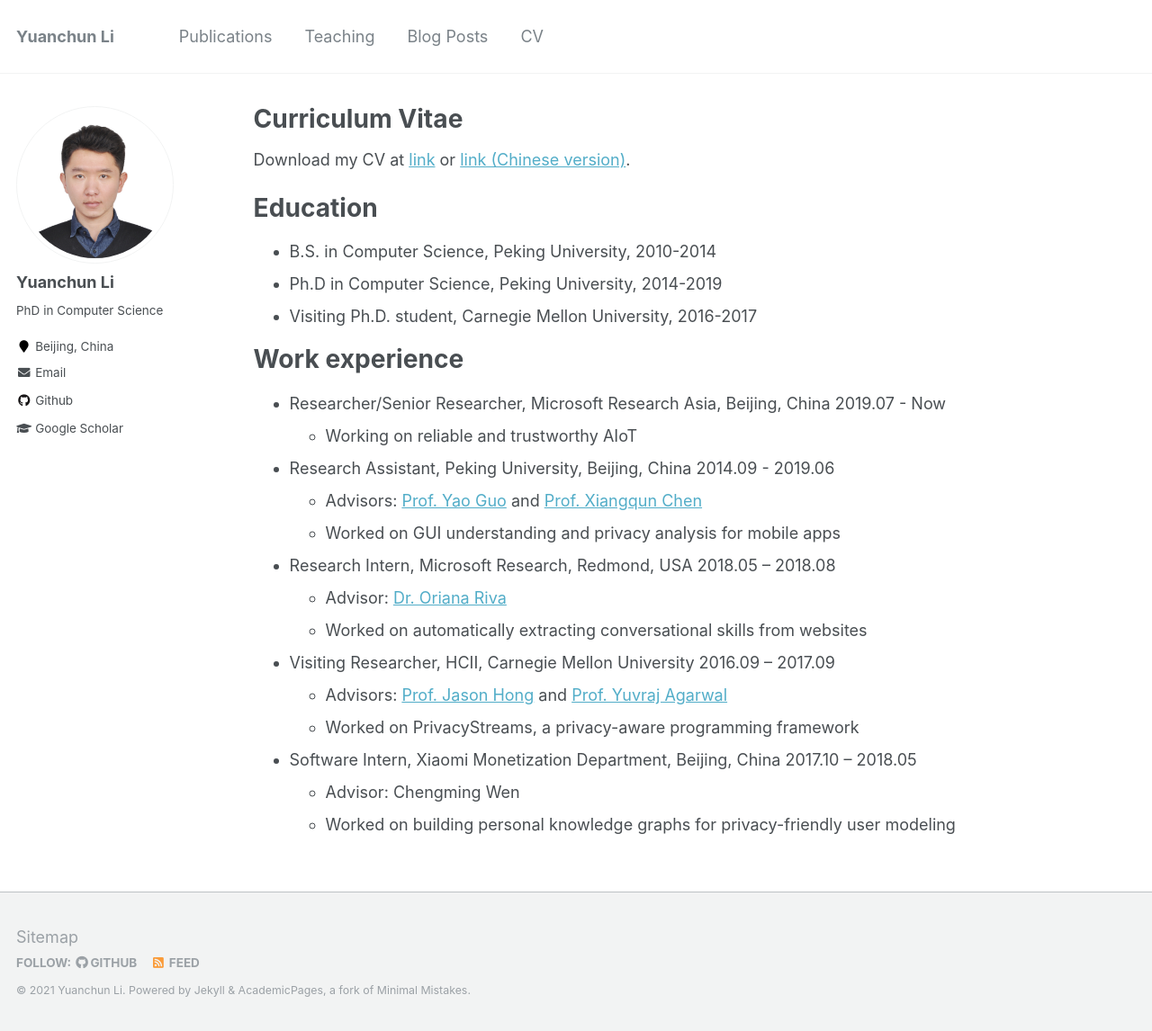
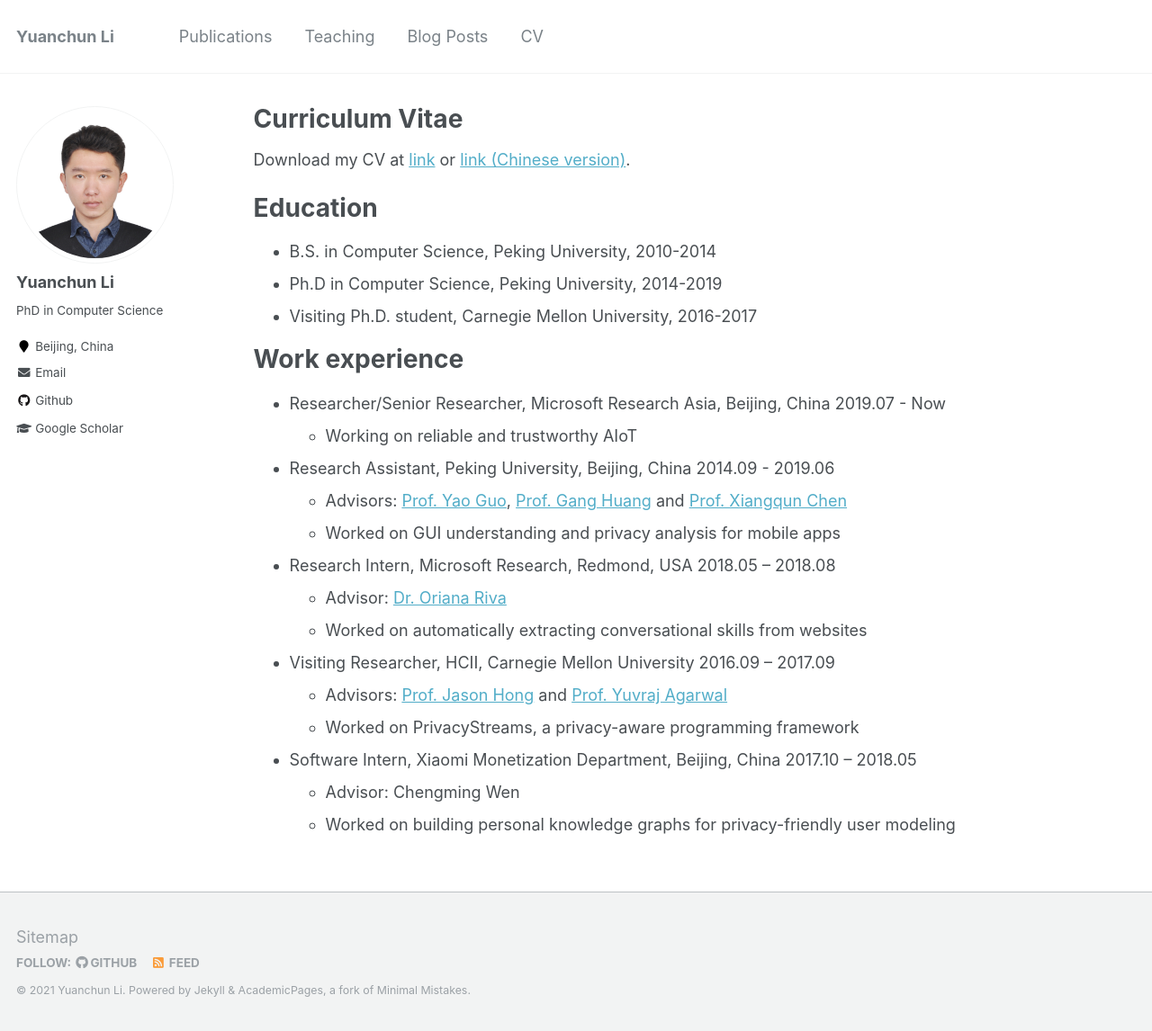
Before and after one commit to yuanchun-li/yuanchun-li.github.io, a Jekyll site: the page built from _pages/cv.md, in a window 1280 px wide and 1146 px high. Shown: the whole window at 90% size. Built offline with Jekyll 4.4.1, drawn with Linux system fonts in a browser that asks for light colours.

Commit message:
slight change

```diff
--- a/_pages/cv.md
+++ b/_pages/cv.md
@@ -22,7 +22,7 @@ Work experience
 * Researcher/Senior Researcher, Microsoft Research Asia, Beijing, China   2019.07 - Now
   * Working on reliable and trustworthy AIoT
 * Research Assistant, Peking University, Beijing, China   2014.09 - 2019.06
-  * Advisors: [Prof. Yao Guo](http://sei.pku.edu.cn/~yaoguo/) and [Prof. Xiangqun Chen](https://www.coursera.org/instructor/chenxiangqun)
+  * Advisors: [Prof. Yao Guo](http://sei.pku.edu.cn/~yaoguo/), [Prof. Gang Huang](http://sei.pku.edu.cn/~huanggang/index_en.htm) and [Prof. Xiangqun Chen](https://www.coursera.org/instructor/chenxiangqun)
   * Worked on GUI understanding and privacy analysis for mobile apps
 * Research Intern, Microsoft Research, Redmond, USA				2018.05 – 2018.08
   * Advisor: [Dr. Oriana Riva](https://www.microsoft.com/en-us/research/people/oriana/)
```
